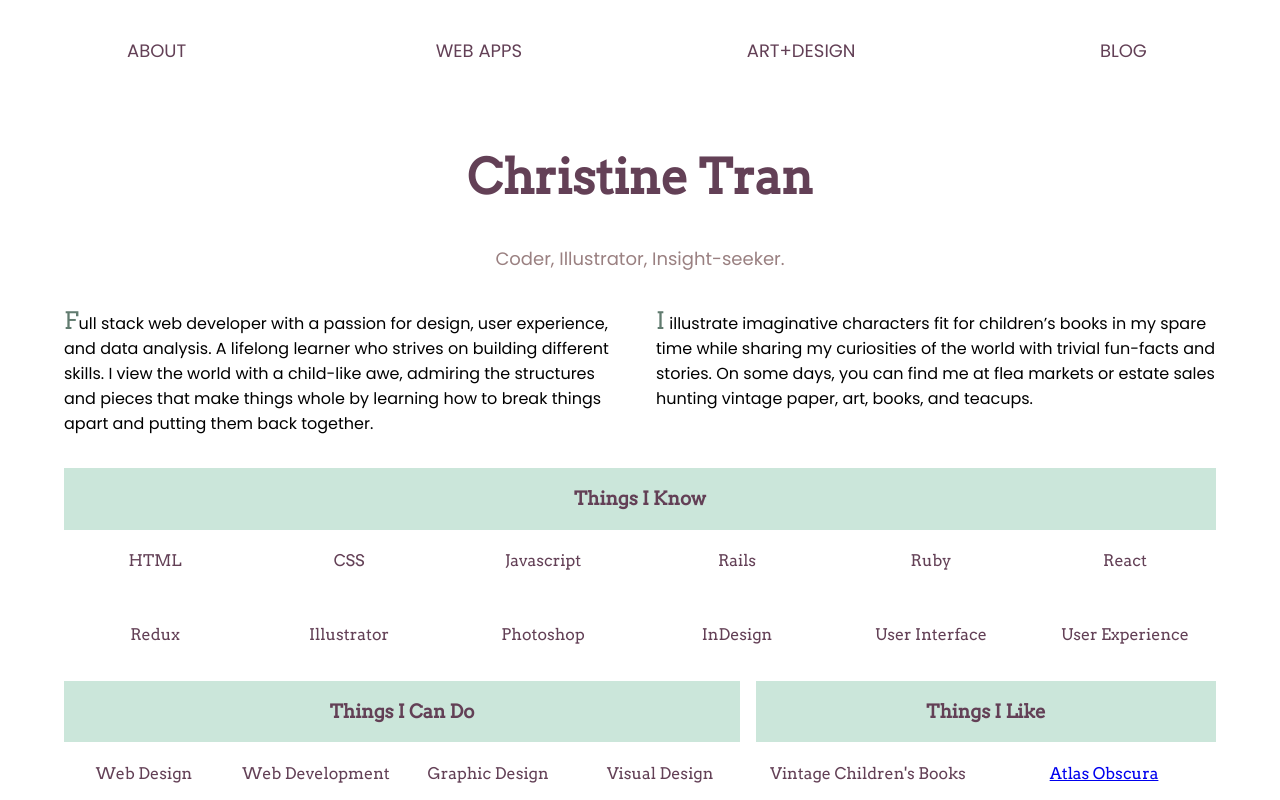
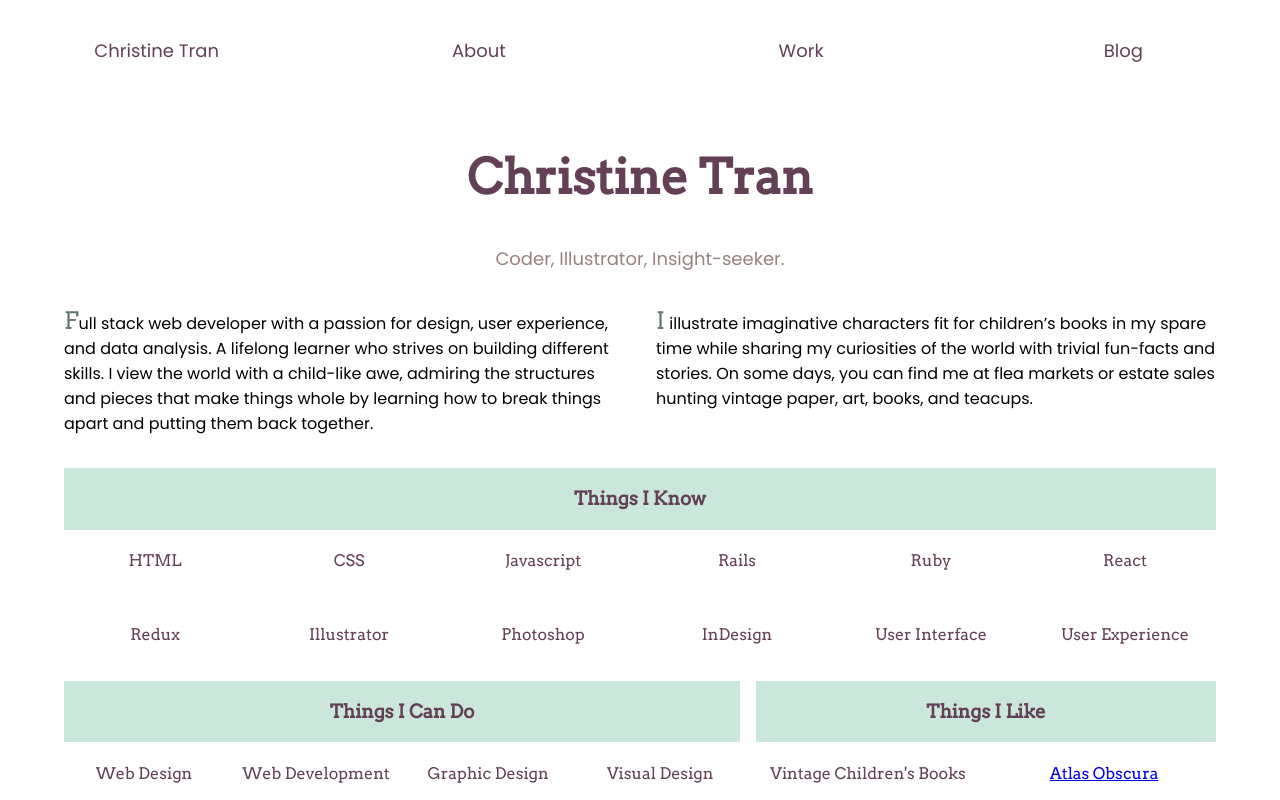
Before and after one commit to christinetran825/tofukid-website, a React (Create React App) app: page / in a window 1280 px wide. Shown: the top 800 px of the page. Built offline with nearby package versions, Linux system fonts and the light colour scheme.

Commit message:
changed nav links; updated semantics

```diff
--- a/src/components/Navigation.js
+++ b/src/components/Navigation.js
@@ -4,14 +4,14 @@ import { NavLink } from 'react-router-dom'
 class Navigation extends Component {
   render(){
     return (
-      <div className="header">
-        <nav className="navbar">
-          <NavLink to="/">ABOUT</NavLink>
-          <NavLink to="/web_development">WEB APPS</NavLink>
-          <NavLink to="/art_design">ART+DESIGN</NavLink>
-          <NavLink to="https://medium.com/@christinetran_81275" target="_blank">BLOG</NavLink>
+      <header>
+        <nav>
+          <NavLink to="/">Christine Tran</NavLink>
+          <NavLink to="/about">About</NavLink>
+          <NavLink to="/work">Work</NavLink>
+          <NavLink to="https://medium.com/@christine_tran" target="_blank">Blog</NavLink>
         </nav>
-      </div>
+      </header>
     )
   }
 }
```
